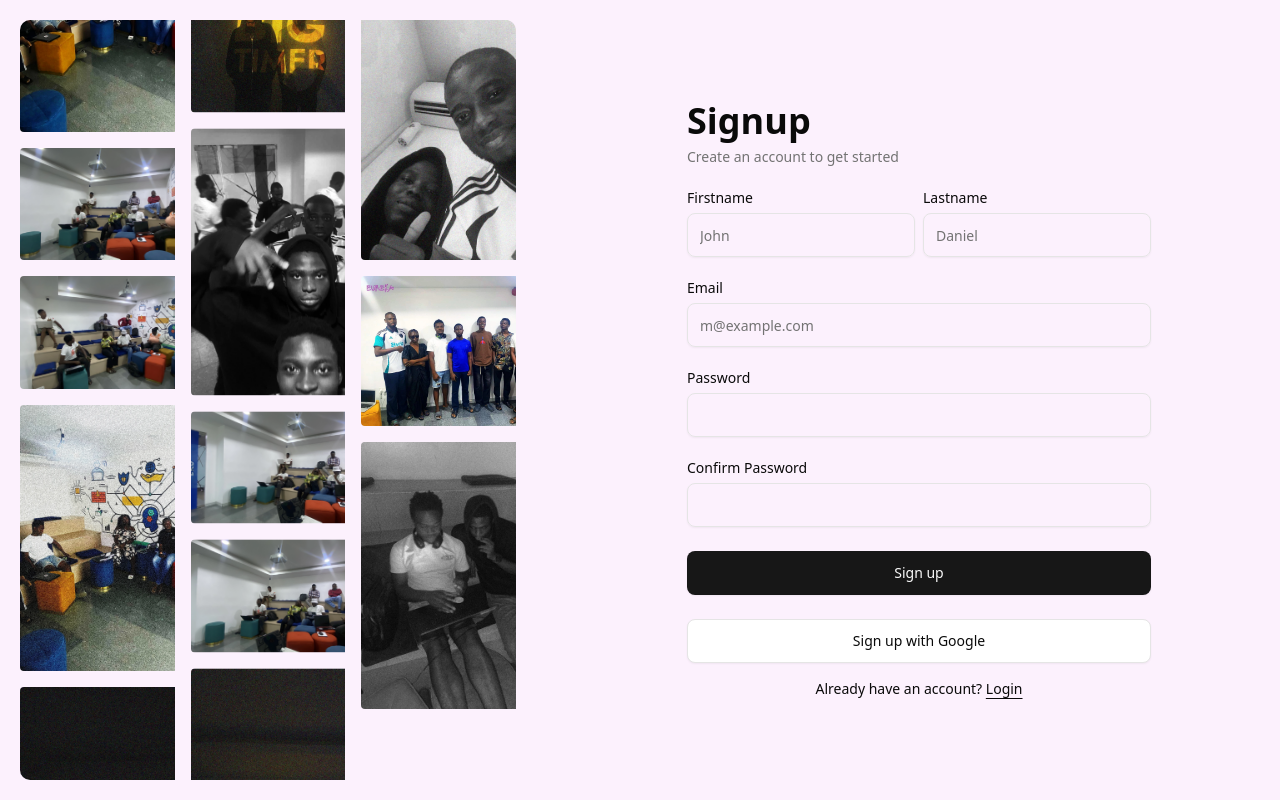
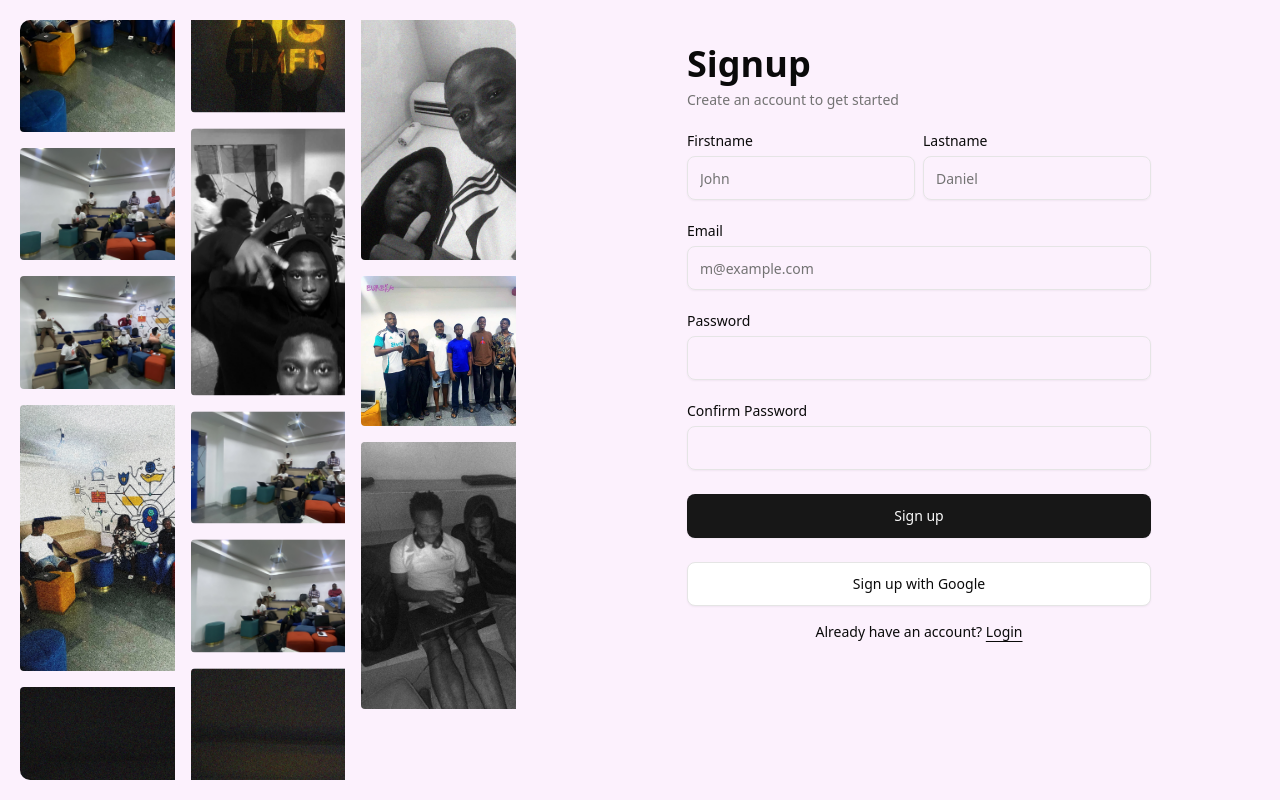
Before and after one commit to Eureka-Creatives/Snaprecka, a React (Vite) app in the folder frontend/: page /auth/signup in a window 1280 px wide. Built offline with nearby package versions, Linux system fonts and the light colour scheme.

Commit message:
fix: remove max-h-screen from Signup component for improved layout consistency fix: simplify AuthLayout component structure by removing unnecessary flex properties

```diff
--- a/frontend/src/components/signup.tsx
+++ b/frontend/src/components/signup.tsx
@@ -35,7 +35,7 @@ export default function Signup() {
   return (
     <div
       className={cn(
-        "flex flex-col gap-6 w-full justify-center max-h-screen items-center rounded-2xl"
+        "flex flex-col gap-6 w-full justify-center  items-center rounded-2xl"
       )}
     >
       <Card className="border-none shadow-none bg-transparent w-lg">
--- a/frontend/src/layout/AuthLayout.tsx
+++ b/frontend/src/layout/AuthLayout.tsx
@@ -90,7 +90,7 @@ export default function AuthLayout() {
           />
         </InfiniteSlider>
       </div>
-      <div className="w-[55%] flex justify-center">
+      <div className="w-[55%]">
         <Outlet />
       </div>
     </main>
```
